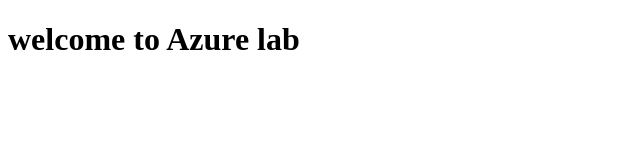
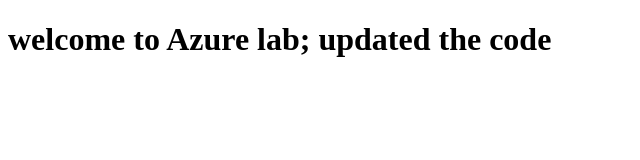
Before and after one commit to eguroos1/azurelab, a plain HTML site: page index.html in a window 1280 px wide. Shown: the whole page, without its empty margins (0-640 px from the left). Drawn offline with Linux system fonts and the light colour scheme.

Commit message:
Update index.html

```diff
--- a/index.html
+++ b/index.html
@@ -10,7 +10,7 @@
 
 <body>
 
-<h1> welcome to Azure lab </h1>
+<h1> welcome to Azure lab; updated the code </h1>
 
 </body>
 
```
